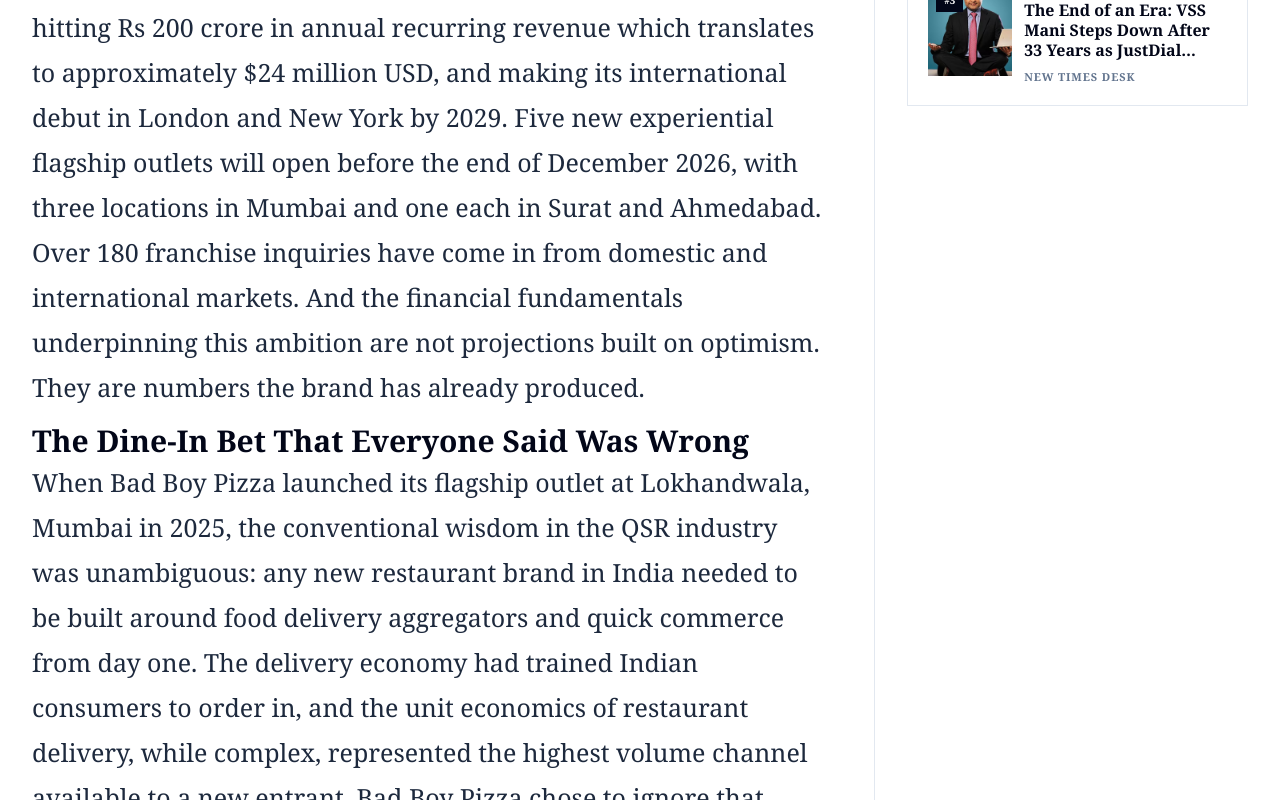
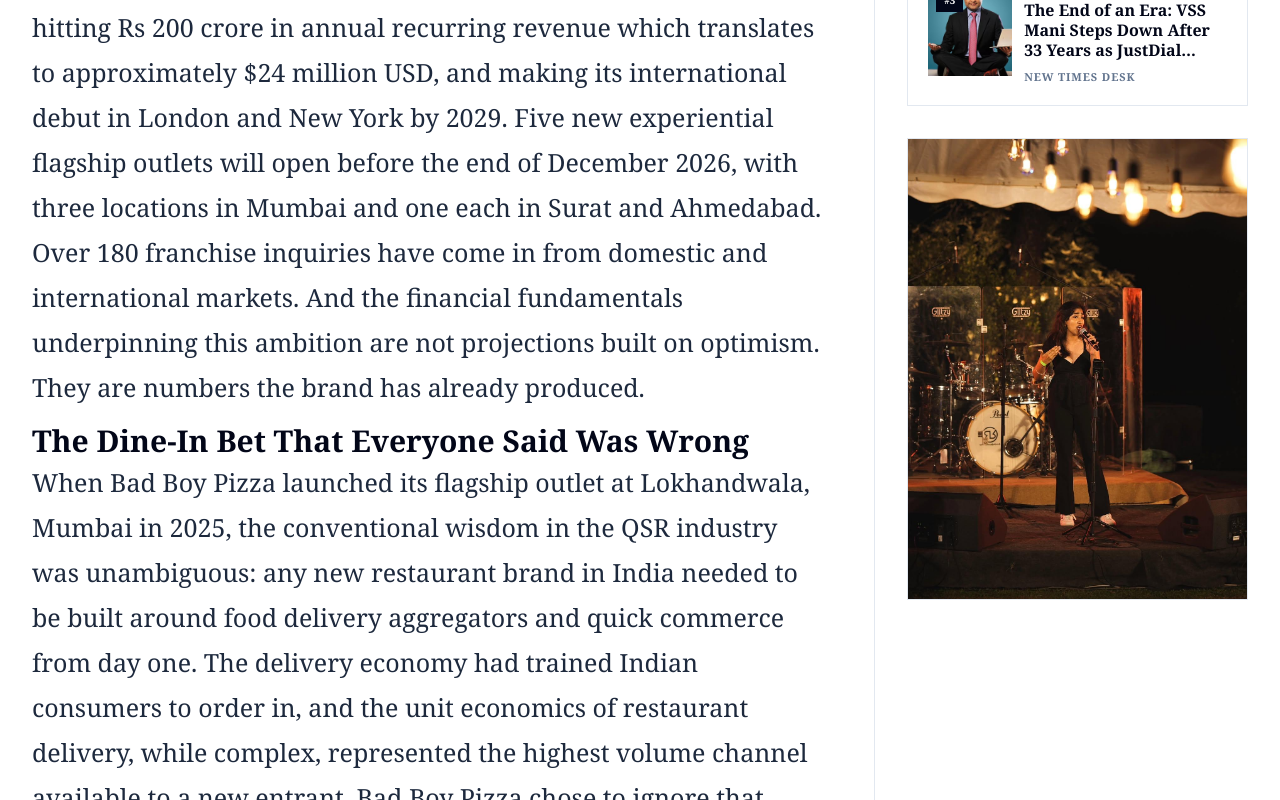
Before and after one commit to paperplanesllp/New-Times, a React (Vite) app: page /business-live/business/bad-boy-pizza-global-ambition-qsr-industry in a window 1280 px wide. Shown: the part 1738-2538 px from the top of the page. Built offline with nearby package versions, Linux system fonts and the light colour scheme.

Commit message:
checking

```diff
--- a/src/pages/BusinessLiveTopic.jsx
+++ b/src/pages/BusinessLiveTopic.jsx
@@ -135,6 +135,14 @@
             })}
           </div>
         </section>
+
+        <section className="overflow-hidden border border-slate-200 bg-slate-100">
+          <img
+            src="/aaro2.jpeg"
+            alt="Business Live feature"
+            className="h-[360px] w-full object-cover lg:h-[460px]"
+          />
+        </section>
       </div>
     </aside>
   );
```
Also changed, not shown: public/aaro2.jpeg (added).
